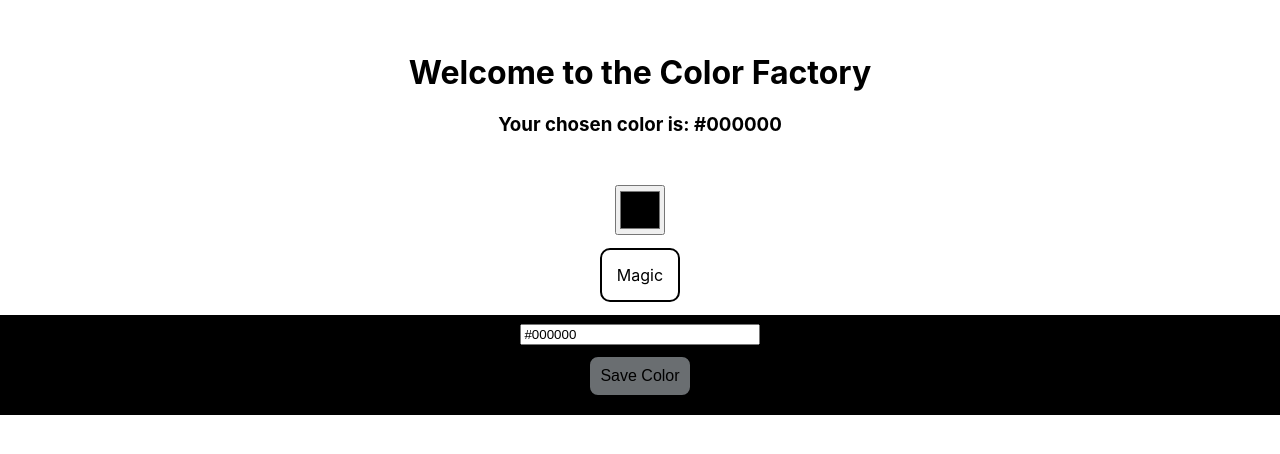
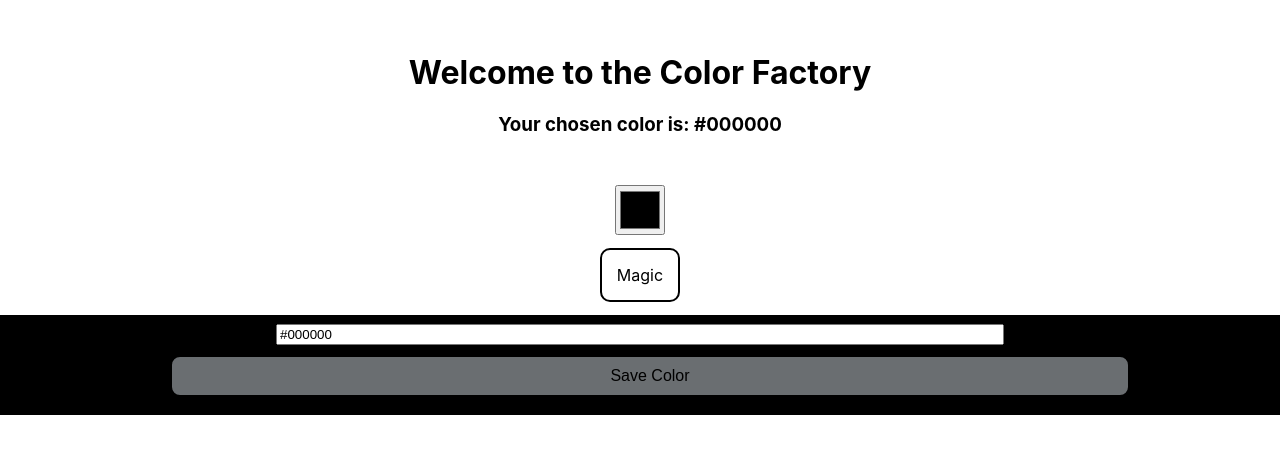
Before and after one commit to DLMedeiro/Color-Picker, a React (Create React App) app: page /colors in a window 1280 px wide. Shown: the part 192-646 px from the top of the page. Built offline with nearby package versions, Linux system fonts and the light colour scheme.

Commit message:
change styles

```diff
--- a/src/Color.css
+++ b/src/Color.css
@@ -38,6 +38,7 @@ body {
     border: 2px solid black;
     border-radius: 10px;
     color:black;
+    width: 100%
 
 }
 .colorText a:hover {
--- a/src/ColorList.css
+++ b/src/ColorList.css
@@ -24,6 +24,10 @@
     width: 100px;
 }
 
+.savedColorSection button {
+    width: 100%;
+}
+
 .savedColorSection a, button {
     text-decoration: none;
     padding: 15px;
@@ -31,6 +35,8 @@
     border-radius: 10px;
     color:black;
     margin: 10px;
+    width: 100%;
+    background-color: rgba(240, 248, 255, 0.445);
 
 }
 .savedColorSection a:hover, button:hover {
@@ -49,6 +55,7 @@
 
 .firstSection form {
     padding: 30px;
+
 }
 .firstSection a {
     text-decoration: none;
@@ -56,6 +63,8 @@
     border: 2px solid black;
     border-radius: 10px;
     color:black;
+    width: 100%;
+
 
 }
 .firstSection a:hover {
@@ -67,6 +76,9 @@
 
 }
 
+.savedColor form {
+width: 75%;
+}
 .savedColor form input{
 width: 75%;
 }
@@ -82,6 +94,7 @@ width: 75%;
     cursor: pointer;
     -webkit-transition-duration: 0.4s; /* Safari */
     transition-duration: 0.4s;
+    width: 100%
 }
 .savedColor form button:hover{
 
```
